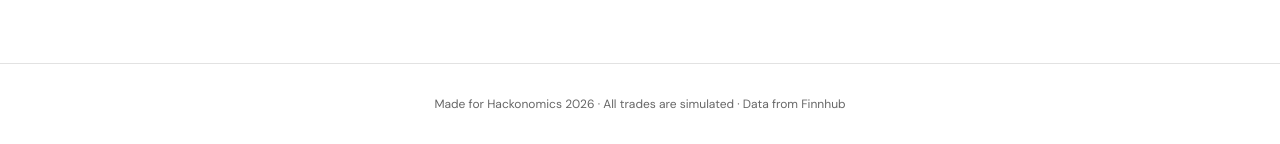
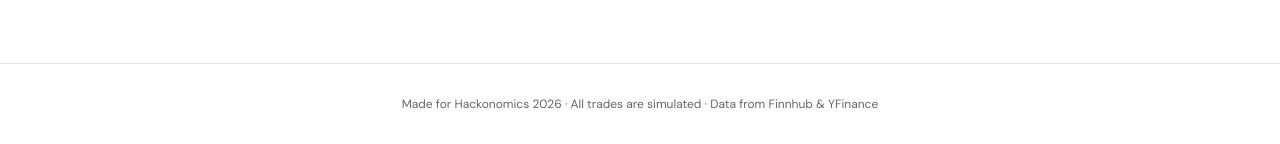
Before and after one commit to nebeux/eco, a Flask app: page / in a window 1280 px wide. Shown: the part 2585-2729 px from the top of the page. Run offline with Flask 3, Linux system fonts and the light colour scheme.

Commit message:
update API credit - index

```diff
--- a/templates/index.html
+++ b/templates/index.html
@@ -548,7 +548,7 @@
 
 <!-- footer -->
 <div class="footer">
-  Made for Hackonomics 2026 · All trades are simulated · Data from Finnhub
+  Made for Hackonomics 2026 · All trades are simulated · Data from Finnhub & YFinance
 </div>
 
 {% endblock %}
```
